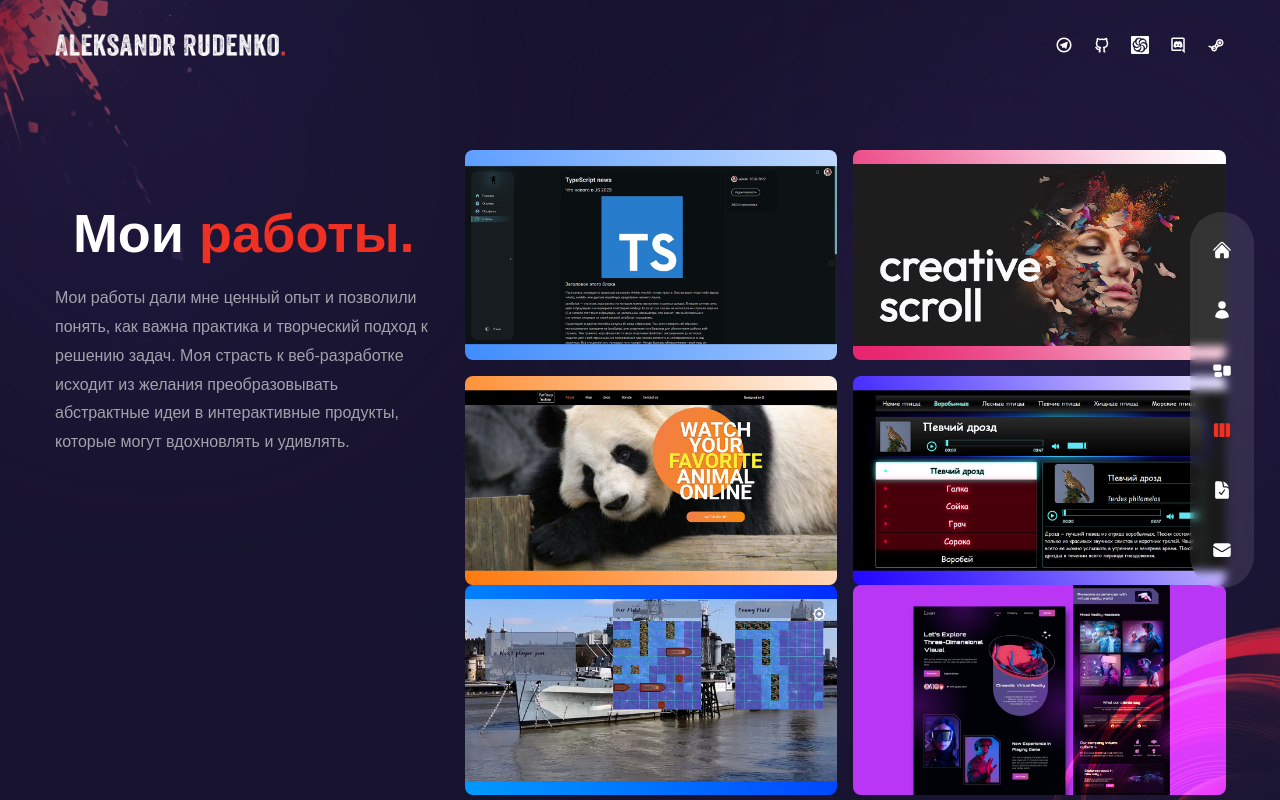
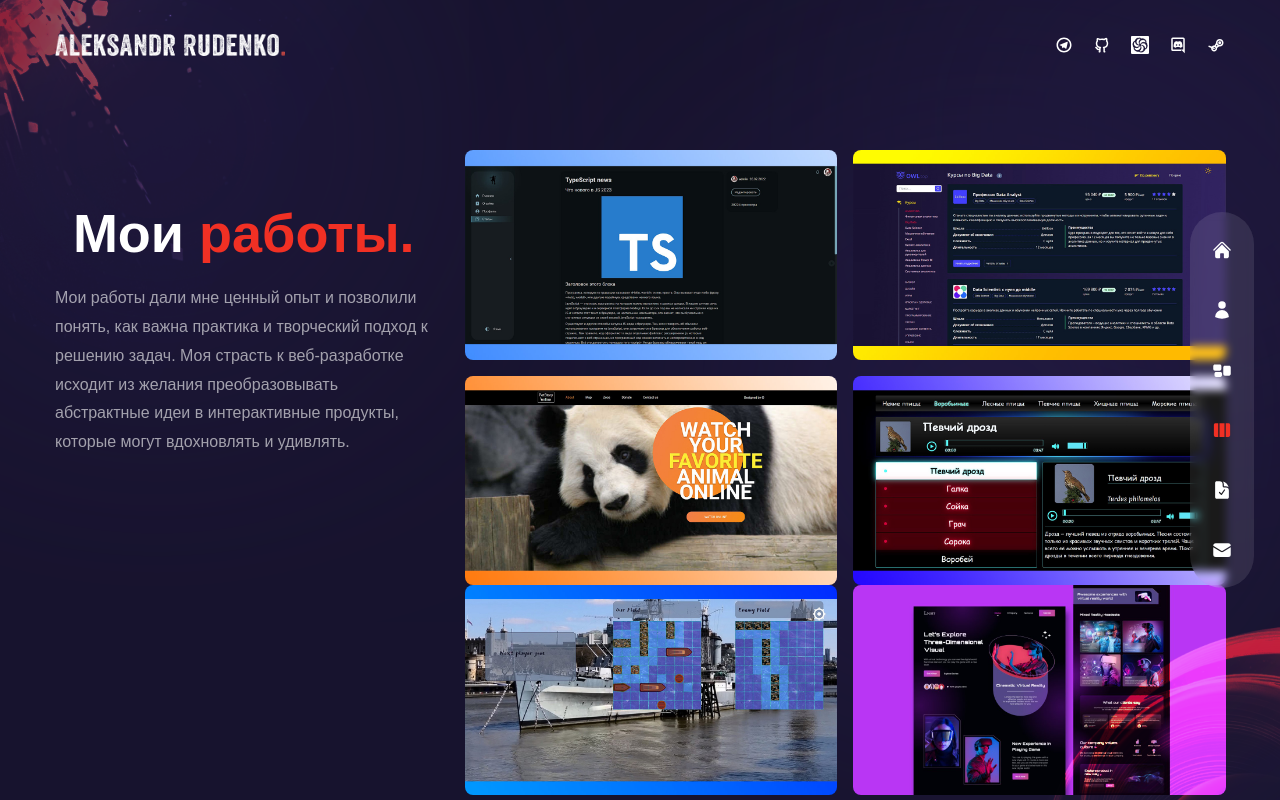
Before and after one commit to aleksander1802/cv, a Next.js app: page /cv/works in a window 1280 px wide. Built offline with nearby package versions, Linux system fonts and the light colour scheme.

Commit message:
feat: updated project at workslider

```diff
--- a/components/WorkSlider.tsx
+++ b/components/WorkSlider.tsx
@@ -15,17 +15,17 @@ const workSlides = {
 					link: 'https://meek-panda-9e5407.netlify.app/',
 				},
 				{
-					title: 'GSAP',
-					path: '/cv/thumb2.jpg',
+					title: 'Next app router',
+					path: '/cv/router.jpg',
 					description:
-						'Демонстрация возможностей библиотеки gsap с плавным скроллом.',
-					link: 'https://aleksander1802.github.io/gsap_example/',
+						'Проект посвящённый рейтингам с трёхуровневым меню. Используется Next.js 13 и обновлённый App router вместо Pages router',
+					link: 'https://next-app-router-roan.vercel.app/',
 				},
 				{
 					title: 'Online zoo',
 					path: '/cv/thumb3.jpg',
 					description:
-						'Учебный проект про важность поддержки братьев наших меньших.',
+						'Проект про важность поддержки братьев наших меньших.',
 					link: 'https://aleksander1802.github.io/online-zoo/pages/main/',
 				},
 				{
@@ -65,7 +65,7 @@ const workSlides = {
 					title: 'CRUD API',
 					path: '/cv/thumb8.jpg',
 					description:
-						'Из названия понятно что необходимо было реализовать простой CRUD API, используя базу данных в памяти.',
+						'Реализация простого CRUD API, используя базу данных в памяти.',
 					link: 'https://github.com/aleksander1802/crud_api/pull/1',
 				},
 			],
```
Also changed, not shown: public/router.jpg (added), 1 other file (tests, documents, lock files or other folders).
